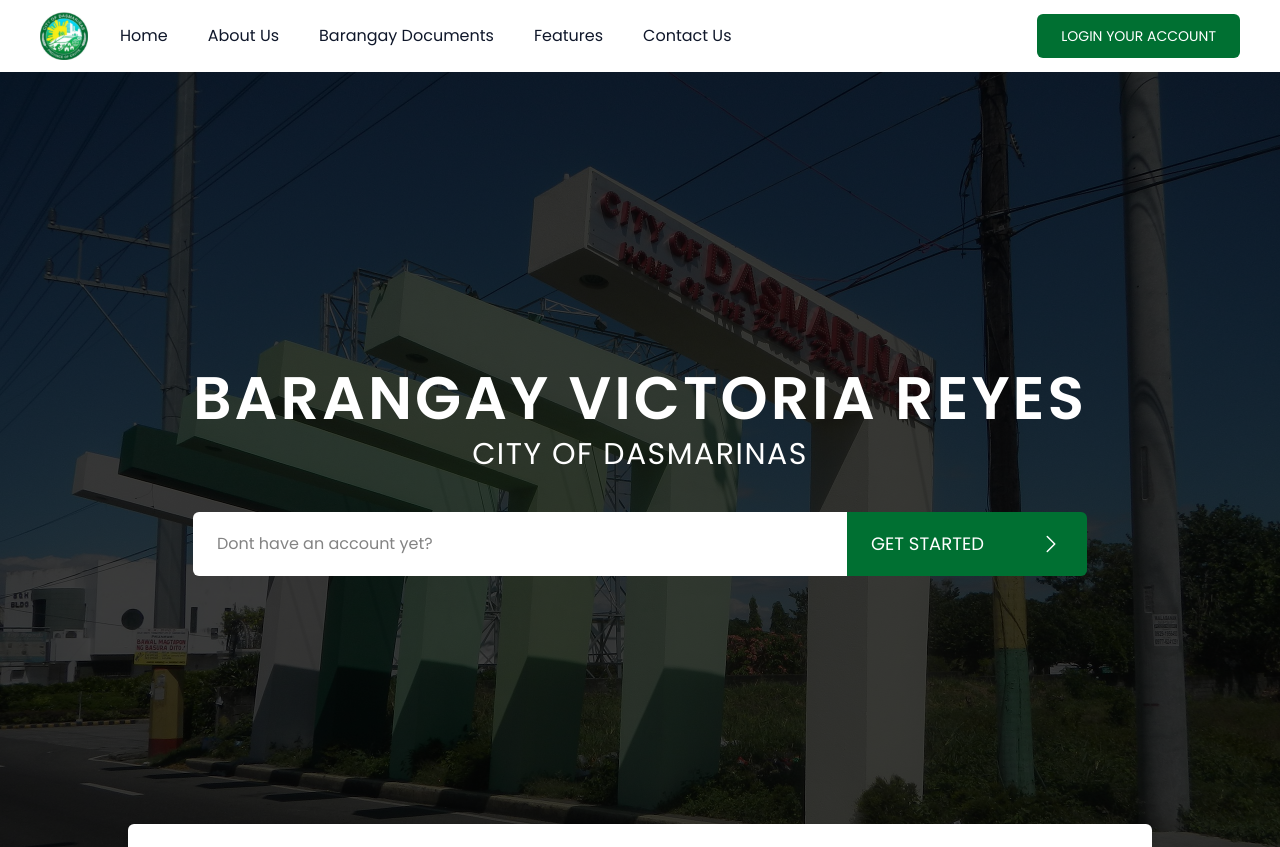
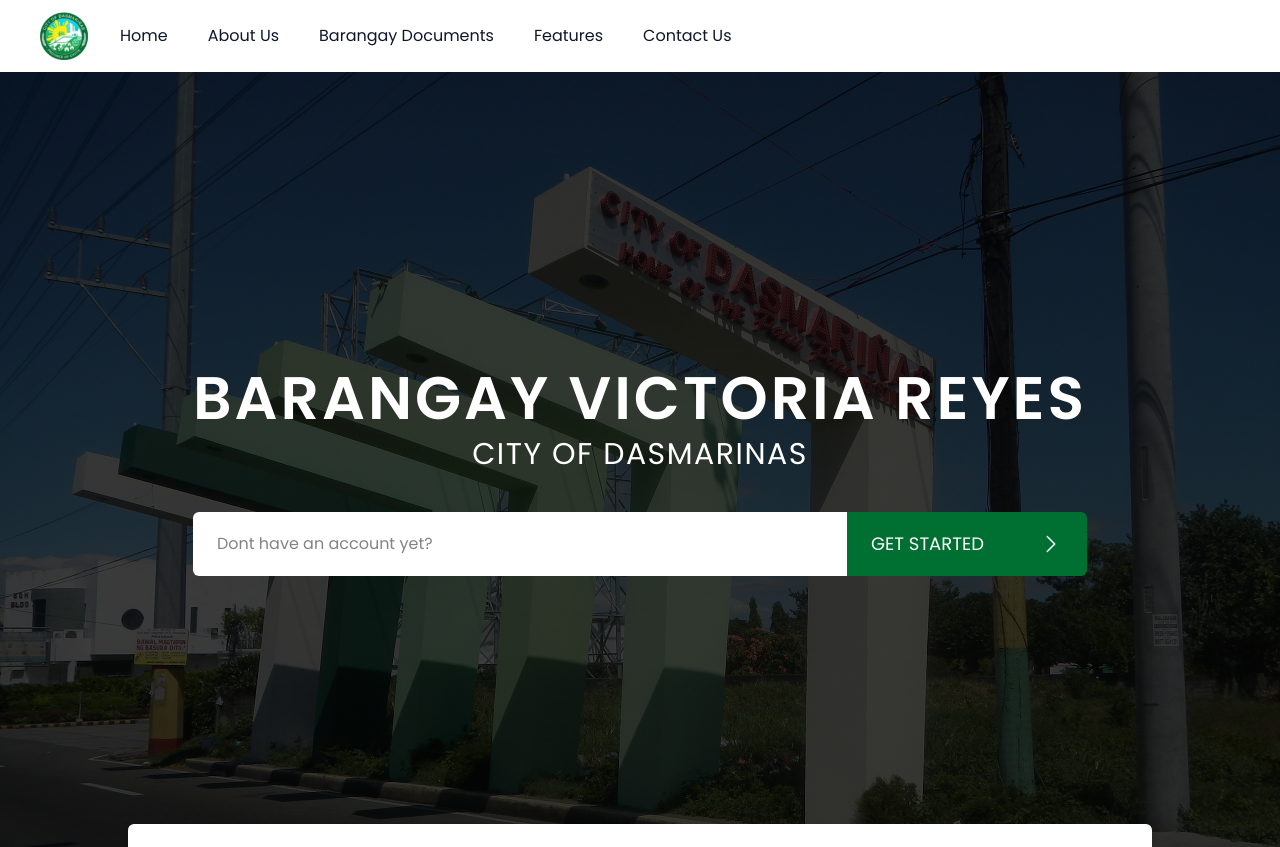
Before and after one commit to jazztinecruz/victoria-reyes, a Next.js app: page / in a window 1280 px wide. Shown: the top 847 px of the page. Built offline with nearby package versions, Linux system fonts and the light colour scheme.

Commit message:
Add fill as props

```diff
--- a/components/elements/button/button.tsx
+++ b/components/elements/button/button.tsx
@@ -1,10 +1,11 @@
 type Props = {
   name: string;
   handler?: any
+  fill?:boolean
 };
-const Button = ({ name, handler }: Props) => {
+const Button = ({ name, handler, fill }: Props) => {
   return (
-    <button onClick={handler} className="cursor-pointer rounded-md bg-brand py-3 px-6 text-sm text-white transition-all duration-500 hover:scale-105 hover:bg-brand/90">
+    <button onClick={handler} className={`${fill ? "bg-brand hover:bg-brand/90" : "bg-transparent text-brand"} cursor-pointer rounded-md py-3 px-6 text-sm text-white transition-all duration-500 hover:scale-105 `}>
       {name}
     </button>
   );
```
